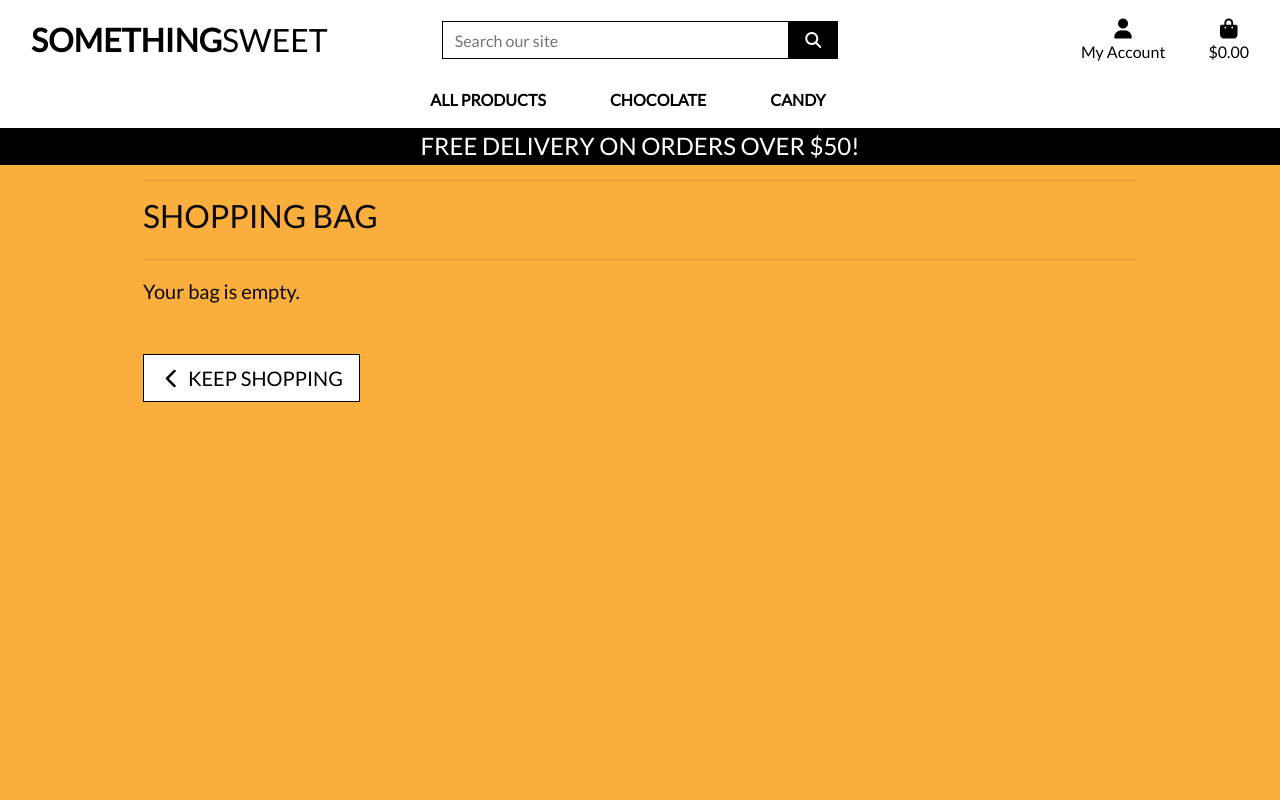
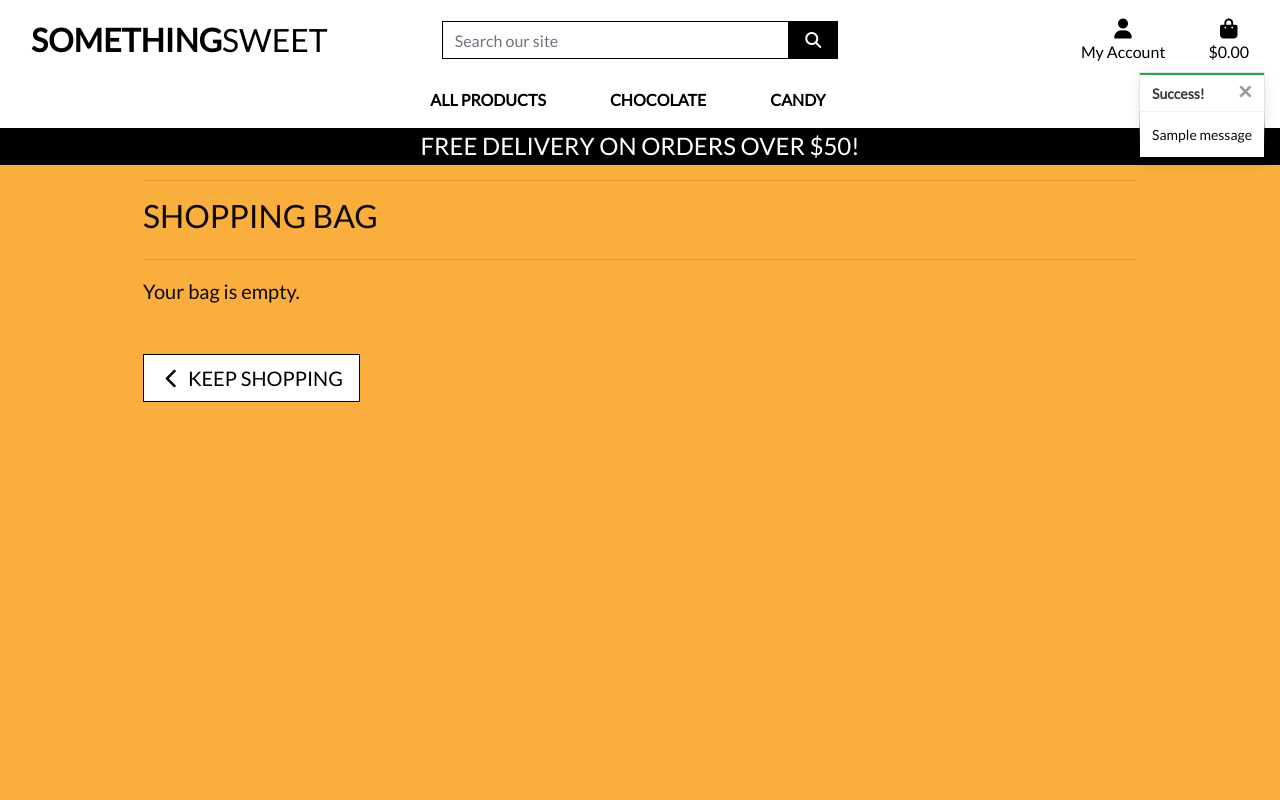
Before and after one commit to MiaTothova/PP5, a Django app: page /bag/ in a window 1280 px wide. Run offline with Django 3.2, Linux system fonts and the light colour scheme; tables that the repository leaves empty hold one stand-in row (values such as "Sample post"); one stand-in notice (Sample message) is shown; some libraries are stand-ins or nearby versions.

Commit message:
Added toasts

```diff
--- a/bag/views.py
+++ b/bag/views.py
@@ -1,6 +1,7 @@
 from django.shortcuts import render, redirect, HttpResponse
 from django.urls import reverse
 from django.contrib import messages
+from products.models import Product
 
 
 # Create your views here.
@@ -14,6 +15,7 @@ def view_bag(request):
 def add_to_bag(request, item_id):
     """ Add a quantity of the specified product to the shopping bag """
 
+    product = Product.objects.get(pk=item_id)
     quantity = int(request.POST.get('quantity'))
     redirect_url = request.POST.get('redirect_url')
     bag = request.session.get('bag', {})
@@ -22,6 +24,7 @@ def add_to_bag(request, item_id):
         bag[item_id] += quantity
     else:
         bag[item_id] = quantity
+        messages.success(request, f'Added {product.name} to your bag')
 
     request.session['bag'] = bag
     return redirect(redirect_url)
--- a/pp5/settings.py
+++ b/pp5/settings.py
@@ -77,6 +77,8 @@ TEMPLATES = [
         },
     },
 ]
+
+MESSAGE_STORAGE = 'django.contrib.messages.storage.session.SessionStorage'
 
 AUTHENTICATION_BACKENDS = [
     # Needed to login by username in Django admin, regardless of `allauth`
--- a/static/css/base.css
+++ b/static/css/base.css
@@ -93,6 +93,24 @@ a.category-badge > span.badge:hover {
     cursor: pointer;
 }
 
+/* ------------------------------- bootstrap toasts */
+
+.message-container {
+    position: fixed;
+    top: 72px;
+    right: 15px;
+    z-index: 99999999999;
+}
+
+.custom-toast {
+    overflow: visible;
+}
+
+.toast-capper {
+    height: 2px;
+}
+
+
 /* -------------------------------- Media Queries */
 
 /* Slightly larger container on xl screens */
--- a/templates/base.html
+++ b/templates/base.html
@@ -124,7 +124,22 @@
   </header>
 
   {% if messages %}
-  <div class="message-container"></div>
+  <div class="message-container">
+
+    {% for message in messages %}
+        {% with message.level as level %}
+            {% if level == 40 %}
+                {% include 'includes/toasts/toast_error.html' %}
+            {% elif level == 30 %}
+                {% include 'includes/toasts/toast_warning.html' %}
+            {% elif level == 25 %}
+                {% include 'includes/toasts/toast_success.html' %}
+            {% else %}
+                {% include 'includes/toasts/toast_info.html' %}
+            {% endif %}
+        {% endwith %}
+    {% endfor %}
+</div>
   {% endif %}
 
   {% block page_header %}
@@ -134,6 +149,12 @@
   {% endblock %}
 
   {% block postloadjs %}
+
+  <script type="text/javascript">
+    $('.toast').toast('show');
+  </script>
+
+
   {% endblock %}
 
 </body>
--- /dev/null
+++ b/templates/includes/toasts/toast_success.html
@@ -0,0 +1,13 @@
+<div class="toast custom-toast rounded-0 border-top 0" data-autohide="false">
+    <div class="arrow-up arrow-success"></div>
+    <div class="w-100 toast-capper bg-success"></div>
+    <div class="toast-header bg-white text-dark">
+        <strong class="mr-auto">Success!</strong>
+        <button type="button" class="ml-2 mb-1 close text-dark" data-dismiss="toast" aria-label="Close">
+            <span aria-hidden="true">&times;</span>
+        </button>
+    </div>
+    <div class="toast-body bg-white">
+        {{ message }}
+    </div>
+</div>
```
Also changed, not shown: templates/includes/toasts/toast_error.html (added, +13 -0 lines), templates/includes/toasts/toast_info.html (added, +13 -0 lines), templates/includes/toasts/toast_warning.html (added, +13 -0 lines).
